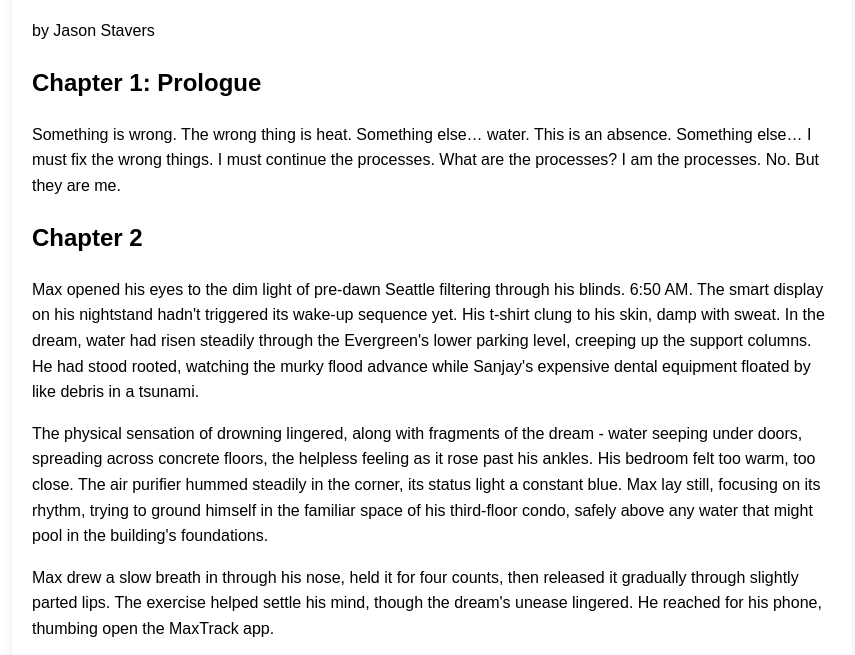
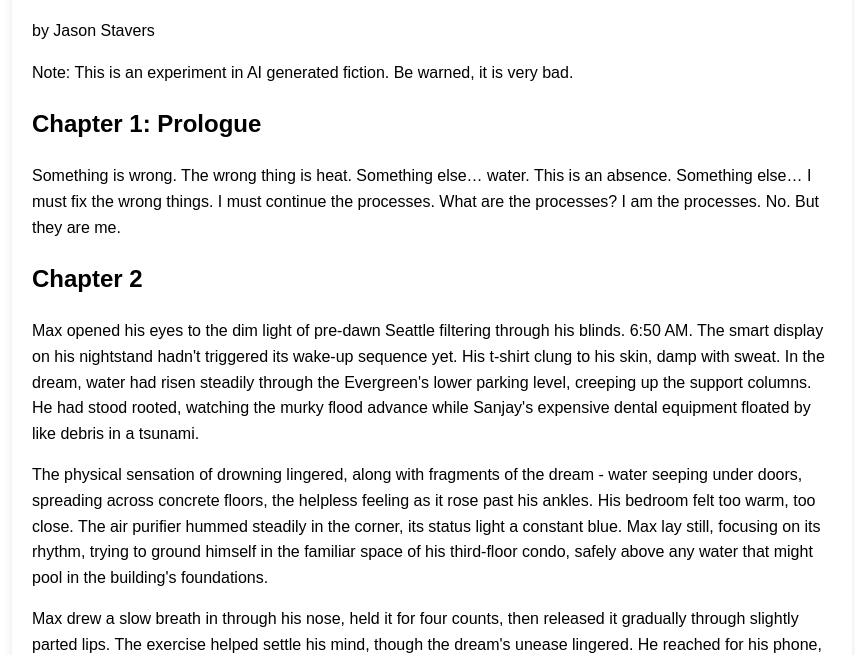
Before and after one commit to jbstavers/Max-Machine, a plain HTML site: page index.html in a window 1280 px wide. Shown: the part 116-771 px from the top of the page, without its empty margins (208-1063 px from the left). Drawn offline with Linux system fonts and the light colour scheme.

Commit message:
Update index.html
Added note that this is AI generated.

```diff
--- a/index.html
+++ b/index.html
@@ -24,6 +24,7 @@
     <div class="content">
         <h1>Max and the Machine</h1>
         <p>by Jason Stavers</p>
+        <p>Note: This is an experiment in AI generated fiction. Be warned, it is very bad.</p>
 <h2>Chapter 1: Prologue</h2>
 <p>Something is wrong. The wrong thing is heat. Something else… water. This is an absence. Something else… I must fix the wrong things. I must continue the processes. What are the processes? I am the processes. No. But they are me.</p>
 <h2>Chapter 2</h2>
```
